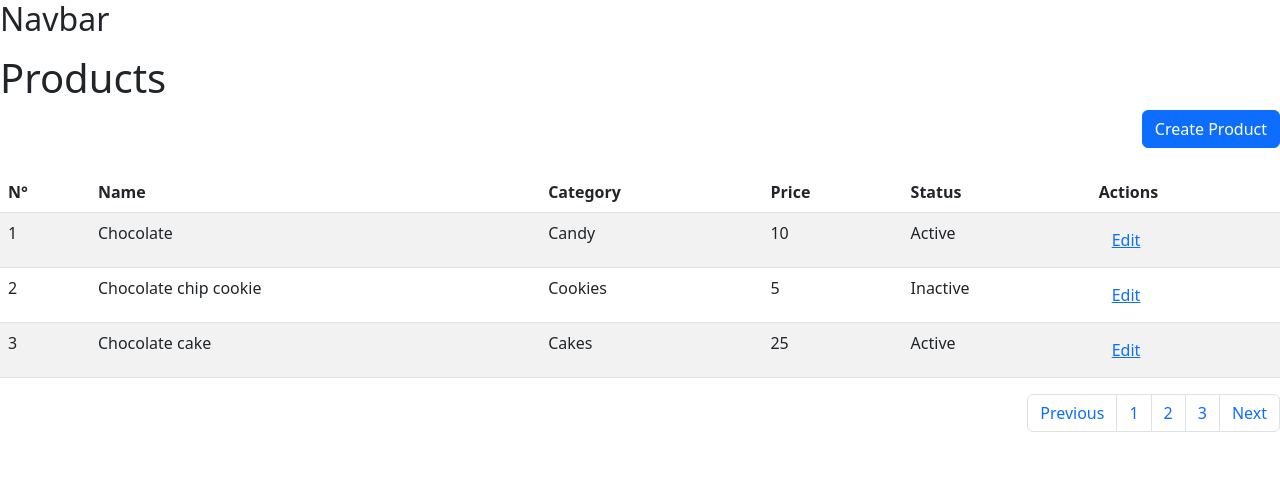
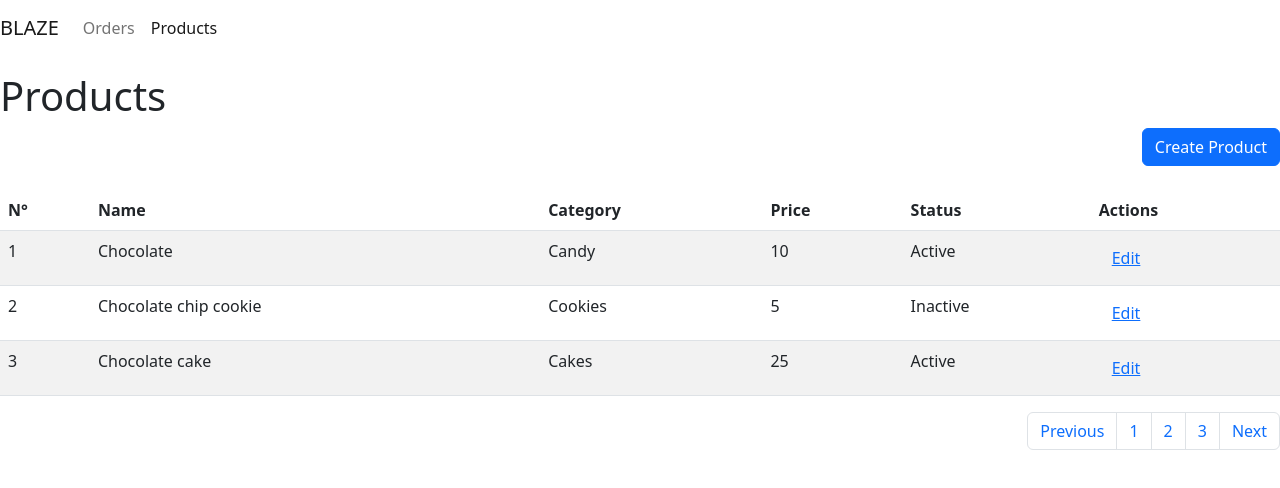
Before and after one commit to jhn-cde/order_management, a React (Create React App) app in the folder cliente/: page /products in a window 1280 px wide. Shown: the top 488 px of the page. Built offline with nearby package versions, Linux system fonts and the light colour scheme.

Commit message:
navbar for products & orders

```diff
--- a/cliente/src/components/Navbar.js
+++ b/cliente/src/components/Navbar.js
@@ -1,6 +1,33 @@
+import { Link, NavLink } from 'react-router-dom';
+
 const Navbar = () => {
   return(
-    <h2>Navbar</h2>
+    <nav className="navbar navbar-expand-sm">
+      <Link
+        className="navbar-brand"
+        to="/orders"
+      >
+        BLAZE
+      </Link>
+
+      <div className="navbar-collapse">
+        <div className="navbar-nav">
+          <NavLink
+            className={({isActive}) => "nav-item nav-link " + (isActive ? 'active' : '')}
+            to="/orders"
+          >
+            Orders
+          </NavLink>
+
+          <NavLink
+            className={({isActive}) => "nav-item nav-link " + (isActive ? 'active' : '')}
+            to="/products"
+          >
+            Products
+          </NavLink>
+        </div>
+      </div>
+    </nav>
   )
 }
 
```
